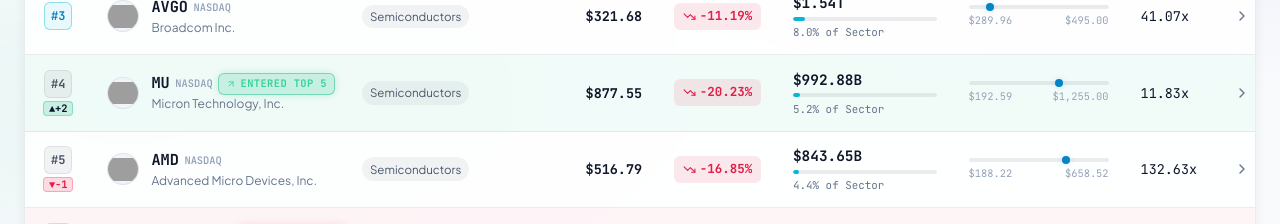
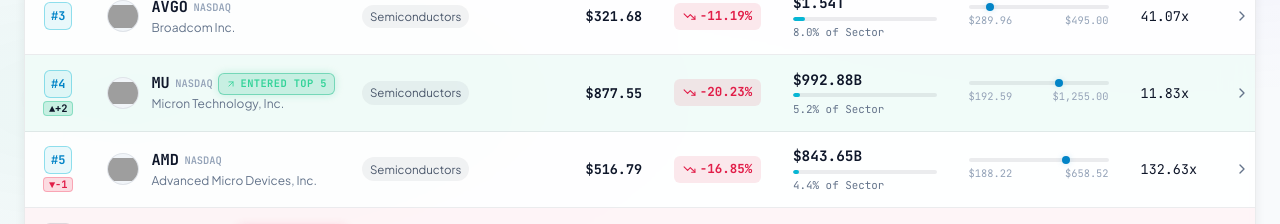
Before and after one commit to catinbowl/the-top5-of-the-top5-of-snp500, a React (Vite) app: page / in a window 1280 px wide. Shown: the part 541-765 px from the top of the page. Built offline with nearby package versions, Linux system fonts and the light colour scheme; grey boxes are pictures that could not be loaded.

Commit message:
style: color ranks 1 through 5 in blue

```diff
--- a/src/App.css
+++ b/src/App.css
@@ -884,6 +884,7 @@
   color: var(--text-secondary);
 }
 
+.rank-badge.top-five,
 .rank-badge.top-three {
   border-color: rgba(6, 182, 212, 0.4);
   color: var(--cyan-accent);
@@ -1152,9 +1153,11 @@
   color: var(--text-muted);
 }
 
+.card-rank-badge.top-five,
 .card-rank-badge.top-three {
   color: var(--cyan-accent);
   border-color: rgba(6, 182, 212, 0.4);
+  background: rgba(6, 182, 212, 0.08);
 }
 
 .card-industry-tag {
--- a/src/components/StockCard.tsx
+++ b/src/components/StockCard.tsx
@@ -52,7 +52,7 @@
 
         <div className="card-rank-group">
           <span
-            className={`card-rank-badge font-mono ${index < 3 ? 'top-three' : ''}`}
+            className={`card-rank-badge font-mono ${(stock.rankInSector ?? index + 1) <= 5 ? 'top-five' : ''}`}
             style={index === 0 && sectorColor ? { borderColor: sectorColor, color: sectorColor } : undefined}
           >
             #{stock.rankInSector || index + 1}
--- a/src/components/StockRow.tsx
+++ b/src/components/StockRow.tsx
@@ -39,7 +39,7 @@
       <td className="col-rank">
         <div className="rank-cell-wrapper">
           <span
-            className={`rank-badge font-mono ${index < 3 ? 'top-three' : ''}`}
+            className={`rank-badge font-mono ${(stock.rankInSector ?? index + 1) <= 5 ? 'top-five' : ''}`}
             style={index === 0 && sectorColor ? { borderColor: sectorColor, color: sectorColor } : undefined}
           >
             #{stock.rankInSector || index + 1}
```
